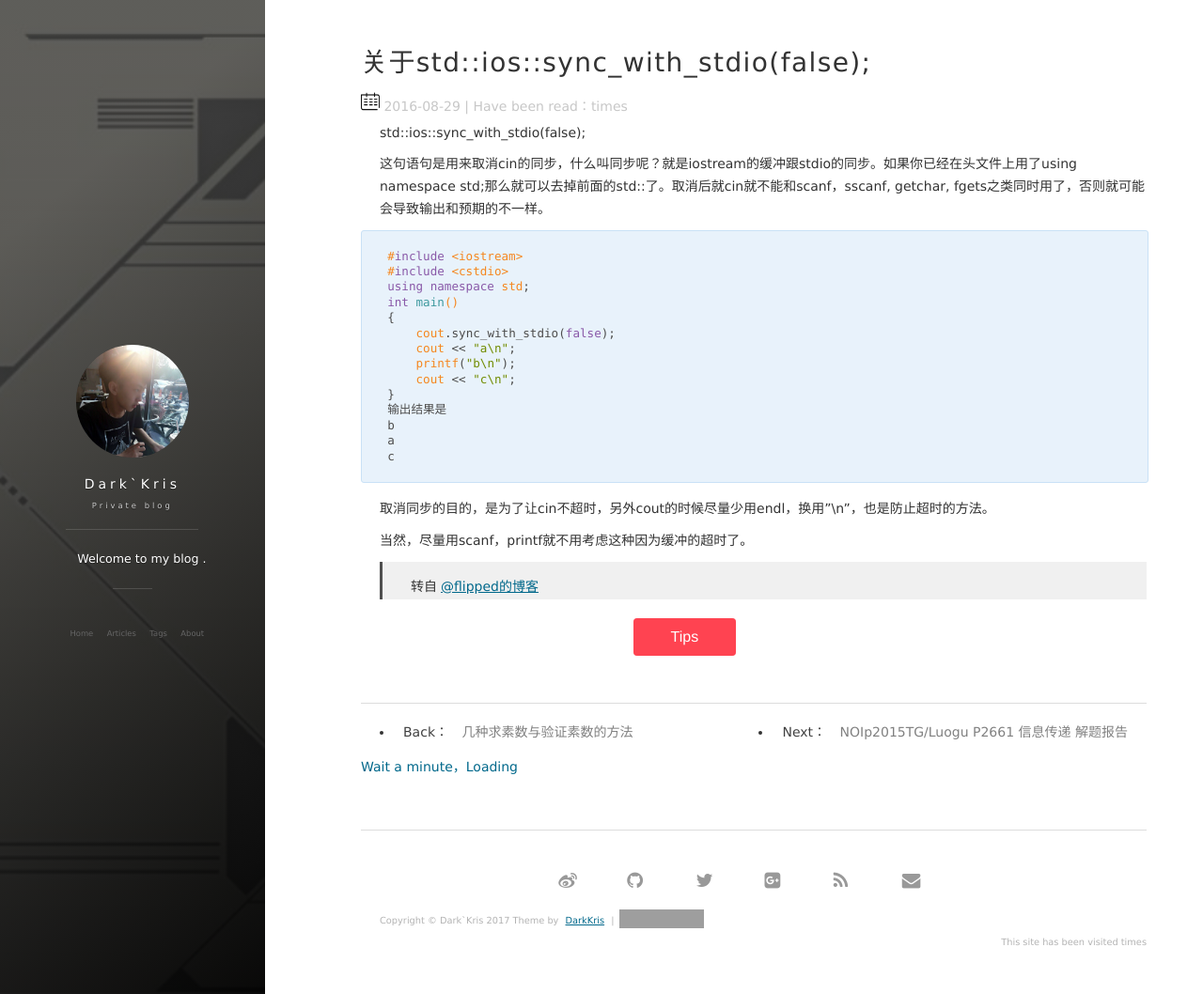
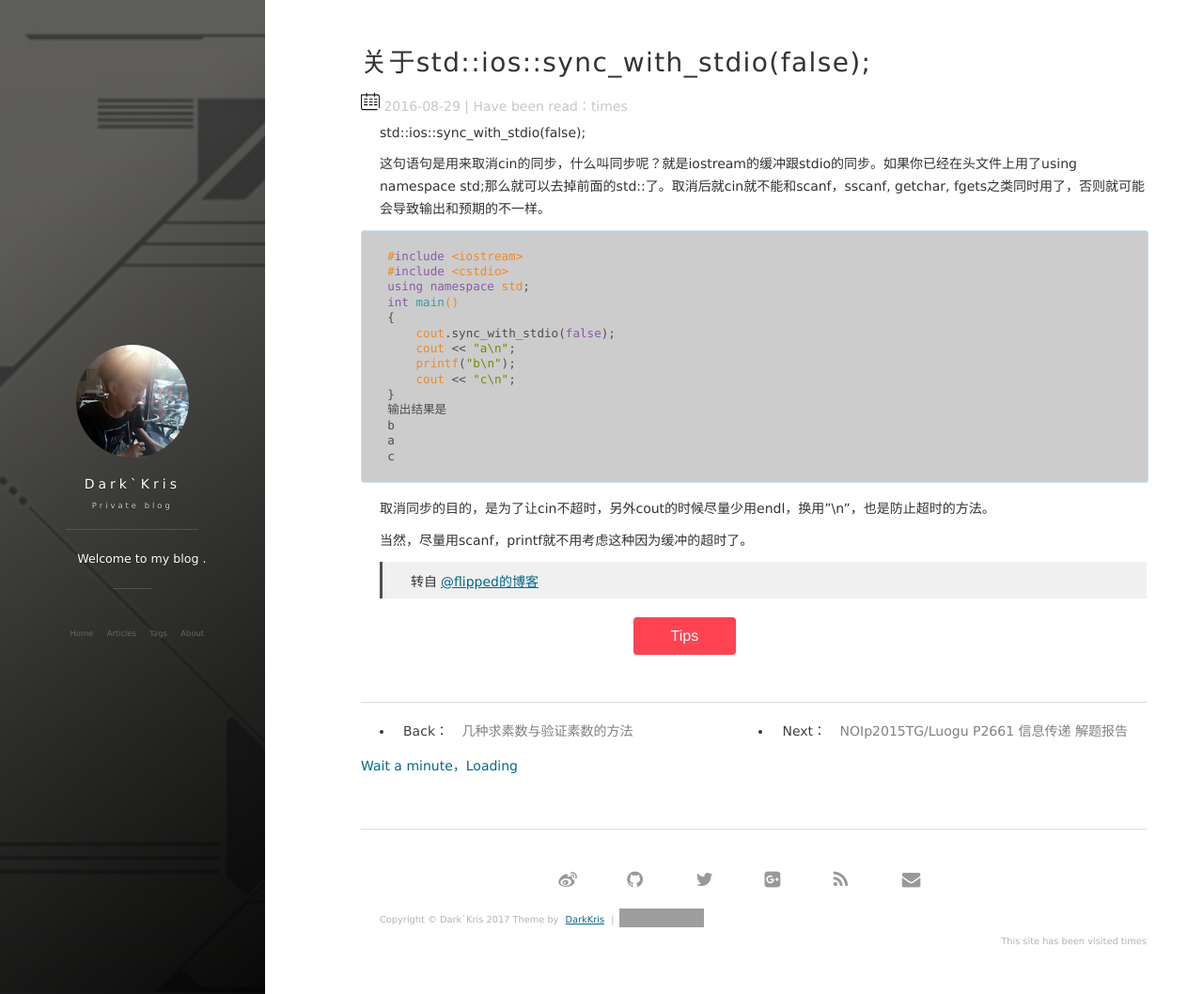
Before and after one commit to DeAntiWang/deantiwang.github.io, a Jekyll site: the page built from _posts/2016-08-29-关闭cincout.md, in a window 1280 px wide and 1058 px high. Shown: the whole window at 94% size. Built offline with Jekyll 4.4.1, drawn with Linux system fonts in a browser that asks for light colours; nearby versions of some CDN libraries; comment, search, counter and statistics services are not loaded; grey boxes are pictures that could not be loaded.

Commit message:
更新css文件

```diff
--- a/css/main.css
+++ b/css/main.css
@@ -172,8 +172,8 @@ em {
     font-style: italic; }
 
 blockquote {
-    padding-top: 10px;
-    padding-bottom: 1px;
+    padding-top: 5px;
+    padding-bottom: 5px;
     padding-left: 10px;
     margin-left: 20px;
 
@@ -212,7 +212,7 @@ code {
 pre {
     margin-bottom: 1.3em;
     padding: 1em 2.5%;
-    background: #e8f2fb;
+    background: #cccccc;
     border: 1px solid #c9e1f6;
     border-radius: 3px;
     font-family: Consolas, Menlo, Monaco, Lucida Console, Liberation Mono, DejaVu Sans Mono, Bitstream Vera Sans Mono, Courier New, monospace, serif;
```
